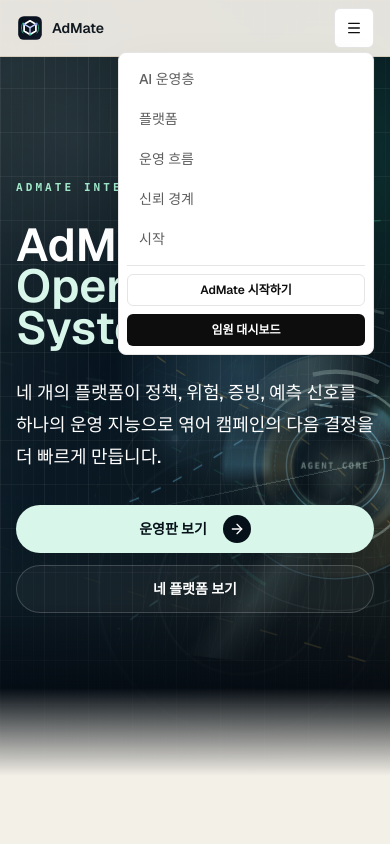
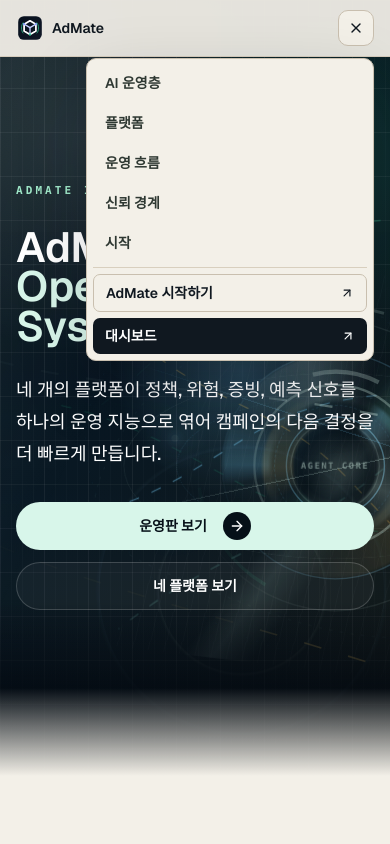
Before and after one commit to Jhongjin/admate-homepage, a Next.js app: page /hero-motion/no-solid in a window 390 px wide. Both pictures are taken after a click on the button "메뉴 열기". Shown: the top 844 px of the page. Built offline with nearby package versions, Linux system fonts and the light colour scheme.

Commit message:
Polish homepage mobile navigation

```diff
--- a/src/app/globals.css
+++ b/src/app/globals.css
@@ -283,9 +283,9 @@
     animation: homepage-terminal-scan 11s linear infinite;
   }
 
-  @media (max-width: 360px) {
+  @media (max-width: 420px) {
     .homepage-hero-title {
-      font-size: 2.5rem;
+      font-size: clamp(2.5rem, 10.8vw, 2.875rem);
       line-height: 0.94;
     }
   }
--- a/src/components/home/SheetlessMobileNav.tsx
+++ b/src/components/home/SheetlessMobileNav.tsx
@@ -1,43 +1,58 @@
 "use client"
 
 import { useState } from "react"
-import type { ReactNode } from "react"
 import Link from "next/link"
+import { ArrowUpRight, Menu, X } from "lucide-react"
 
-import { Button } from "@/components/ui/button"
 import { navLinks, officialLinks } from "@/lib/admate-content"
 
-export function SheetlessMobileNav({ trigger }: { trigger: ReactNode }) {
+export function SheetlessMobileNav() {
   const [open, setOpen] = useState(false)
 
   return (
     <div className="relative">
-      <span onClick={() => setOpen((value) => !value)}>{trigger}</span>
+      <button
+        type="button"
+        aria-expanded={open}
+        aria-label={open ? "메뉴 닫기" : "메뉴 열기"}
+        onClick={() => setOpen((value) => !value)}
+        className="flex h-9 w-9 items-center justify-center rounded-[10px] border border-[#C9BFAF] bg-[#F3F0E8] text-[#101820] transition duration-500 ease-[cubic-bezier(0.32,0.72,0,1)] hover:border-[#101820]/30 hover:bg-[#E9E2D4] active:scale-[0.96]"
+      >
+        {open ? <X className="h-4 w-4" aria-hidden="true" /> : <Menu className="h-4 w-4" aria-hidden="true" />}
+      </button>
       {open ? (
-        <div className="absolute right-0 top-11 w-64 rounded-lg border border-border bg-card p-2 shadow-soft">
-          <nav className="grid gap-1">
+        <div className="absolute right-0 top-12 w-[min(18rem,calc(100vw-2rem))] overflow-hidden rounded-[10px] border border-[#C9BFAF] bg-[#F3F0E8] p-1.5 text-[#101820] shadow-[0_26px_70px_rgba(16,24,32,0.18)]">
+          <nav className="grid gap-1" aria-label="모바일 섹션 이동">
             {navLinks.map((item) => (
               <Link
                 key={item.href}
                 href={item.href}
                 onClick={() => setOpen(false)}
-                className="rounded-md px-3 py-2 text-sm font-medium text-muted-foreground hover:bg-muted hover:text-foreground"
+                className="rounded-[7px] px-3 py-2 text-sm font-semibold text-[#2E3832] transition duration-300 ease-[cubic-bezier(0.32,0.72,0,1)] hover:bg-[#E9E2D4] hover:text-[#101820]"
               >
                 {item.label}
               </Link>
             ))}
           </nav>
-          <div className="mt-2 grid gap-2 border-t border-border pt-2">
-            <Button asChild size="sm" variant="outline">
-              <Link href={officialLinks.accessRequest} target="_blank" rel="noreferrer" onClick={() => setOpen(false)}>
-                AdMate 시작하기
-              </Link>
-            </Button>
-            <Button asChild size="sm">
-              <Link href={officialLinks.commandCenter} onClick={() => setOpen(false)}>
-                임원 대시보드
-              </Link>
-            </Button>
+          <div className="mt-1.5 grid gap-1.5 border-t border-[#D8CFBE] pt-1.5">
+            <Link
+              href={officialLinks.accessRequest}
+              target="_blank"
+              rel="noreferrer"
+              onClick={() => setOpen(false)}
+              className="group flex items-center justify-between rounded-[7px] border border-[#C9BFAF] px-3 py-2 text-sm font-semibold text-[#101820] transition duration-300 ease-[cubic-bezier(0.32,0.72,0,1)] hover:bg-white"
+            >
+              AdMate 시작하기
+              <ArrowUpRight className="h-3.5 w-3.5 transition duration-300 group-hover:translate-x-0.5 group-hover:-translate-y-0.5" aria-hidden="true" />
+            </Link>
+            <Link
+              href={officialLinks.commandCenter}
+              onClick={() => setOpen(false)}
+              className="group flex items-center justify-between rounded-[7px] bg-[#101820] px-3 py-2 text-sm font-semibold text-white transition duration-300 ease-[cubic-bezier(0.32,0.72,0,1)] hover:bg-[#26342E]"
+            >
+              대시보드
+              <ArrowUpRight className="h-3.5 w-3.5 transition duration-300 group-hover:translate-x-0.5 group-hover:-translate-y-0.5" aria-hidden="true" />
+            </Link>
           </div>
         </div>
       ) : null}
--- a/src/components/home/SiteHeader.tsx
+++ b/src/components/home/SiteHeader.tsx
@@ -1,7 +1,7 @@
 "use client"
 
 import Link from "next/link"
-import { ArrowUpRight, Menu } from "lucide-react"
+import { ArrowUpRight } from "lucide-react"
 
 import { Button } from "@/components/ui/button"
 import {
@@ -55,13 +55,7 @@
         </div>
 
         <div className="lg:hidden">
-          <SheetlessMobileNav
-            trigger={
-              <Button size="icon" variant="outline" aria-label="메뉴 열기">
-                <Menu className="h-4 w-4" aria-hidden="true" />
-              </Button>
-            }
-          />
+          <SheetlessMobileNav />
         </div>
       </div>
     </header>
--- a/src/components/home/SiteLinksDropdown.tsx
+++ b/src/components/home/SiteLinksDropdown.tsx
@@ -74,7 +74,7 @@
       </summary>
       <div
         className={cn(
-          "absolute right-0 z-50 mt-2 w-72 overflow-hidden rounded-lg border p-1 shadow-soft",
+          "absolute right-0 z-50 mt-2 hidden w-72 overflow-hidden rounded-lg border p-1 shadow-soft group-open:block",
           dark ? "border-white/10 bg-[#111827] text-white" : "border-border bg-card text-foreground"
         )}
       >
```
